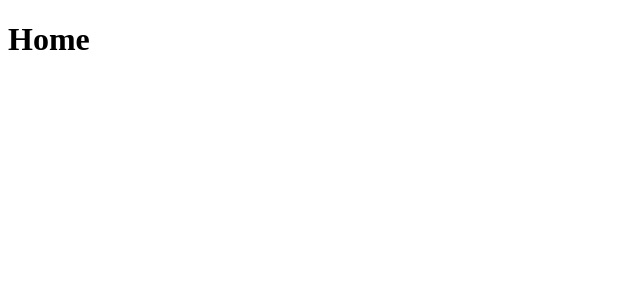
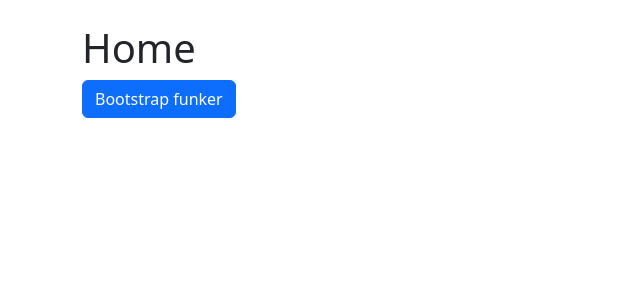
Before and after one commit to VildeAvloes/project-exam-2, a React (Create React App) app: page / in a window 1280 px wide. Shown: the top 300 px of the page, without its empty margins (0-640 px from the left). Built offline with nearby package versions, Linux system fonts and the light colour scheme.

Commit message:
Installed bootstrap

```diff
--- a/package.json
+++ b/package.json
@@ -7,6 +7,7 @@
     "@testing-library/jest-dom": "^6.9.1",
     "@testing-library/react": "^16.3.2",
     "@testing-library/user-event": "^13.5.0",
+    "bootstrap": "^5.3.8",
     "react": "^19.2.4",
     "react-dom": "^19.2.4",
     "react-router-dom": "^7.13.1",
--- a/src/index.js
+++ b/src/index.js
@@ -1,3 +1,5 @@
+import "bootstrap/dist/css/bootstrap.min.css";
+import "bootstrap/dist/js/bootstrap.bundle.min.js";
 import React from "react";
 import ReactDOM from "react-dom/client";
 import { BrowserRouter } from "react-router-dom";
--- a/src/pages/Home.jsx
+++ b/src/pages/Home.jsx
@@ -1,3 +1,8 @@
 export default function Home() {
-  return <h1>Home</h1>;
+  return (
+    <div className="container py-4">
+      <h1 className="display-6">Home</h1>
+      <button className="btn btn-primary">Bootstrap funker</button>
+    </div>
+  );
 }
```
Also changed, not shown: src/styles/_variables.css (added), src/styles/main.css (added), 1 other file (tests, documents, lock files or other folders).
